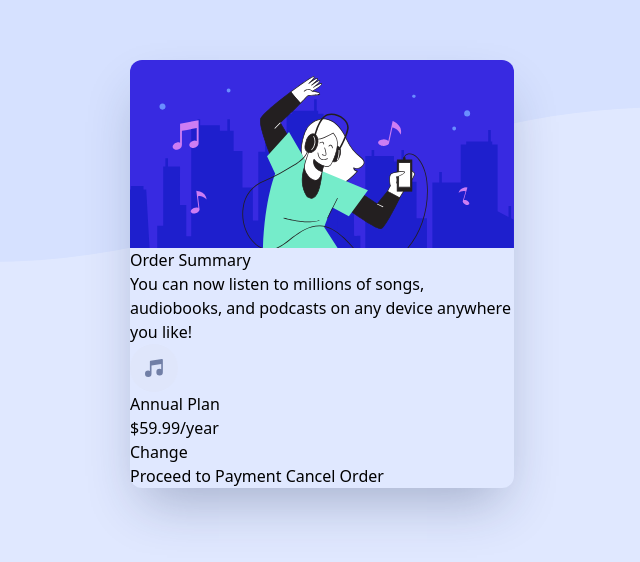
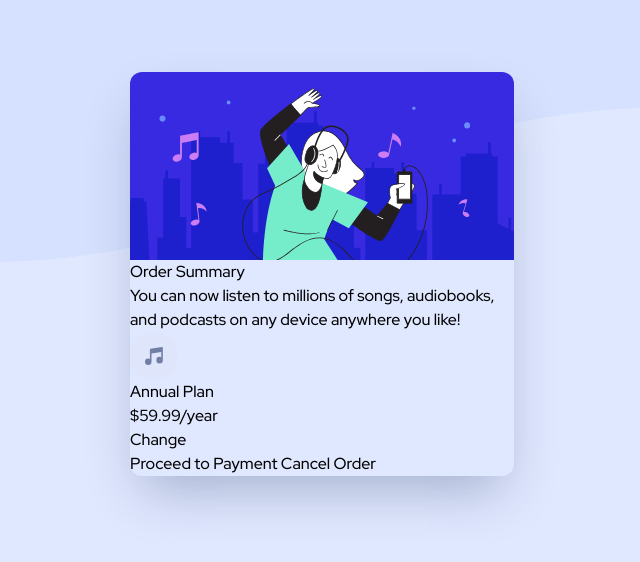
Before and after one commit to StephenYu2018/order-summary-component-main, a website: page index.html in a window 1280 px wide. Shown: the part 126-688 px from the top of the page, without its empty margins (318-958 px from the left). Drawn offline with Linux system fonts and the light colour scheme.

Commit message:
apply google font for entire component

```diff
--- a/index.html
+++ b/index.html
@@ -20,7 +20,7 @@
   <main class="h-screen bg-mobile md:bg-desktop bg-pale-blue bg-no-repeat
   bg-contain flex flex-col justify-center items-center">
     <article class="rounded-xl shadow-2xl shadow-dark-blue/30
-    max-[447px]:w-[86vw] min-[447px]:w-96">
+    max-[447px]:w-[86vw] min-[447px]:w-96 font-display">
       <img alt="person vibing to music" src="./images/illustration-hero.svg"
       class="w-full h-auto rounded-t-xl">
       <div>
```
Also changed, not shown: dist/styles.css.
